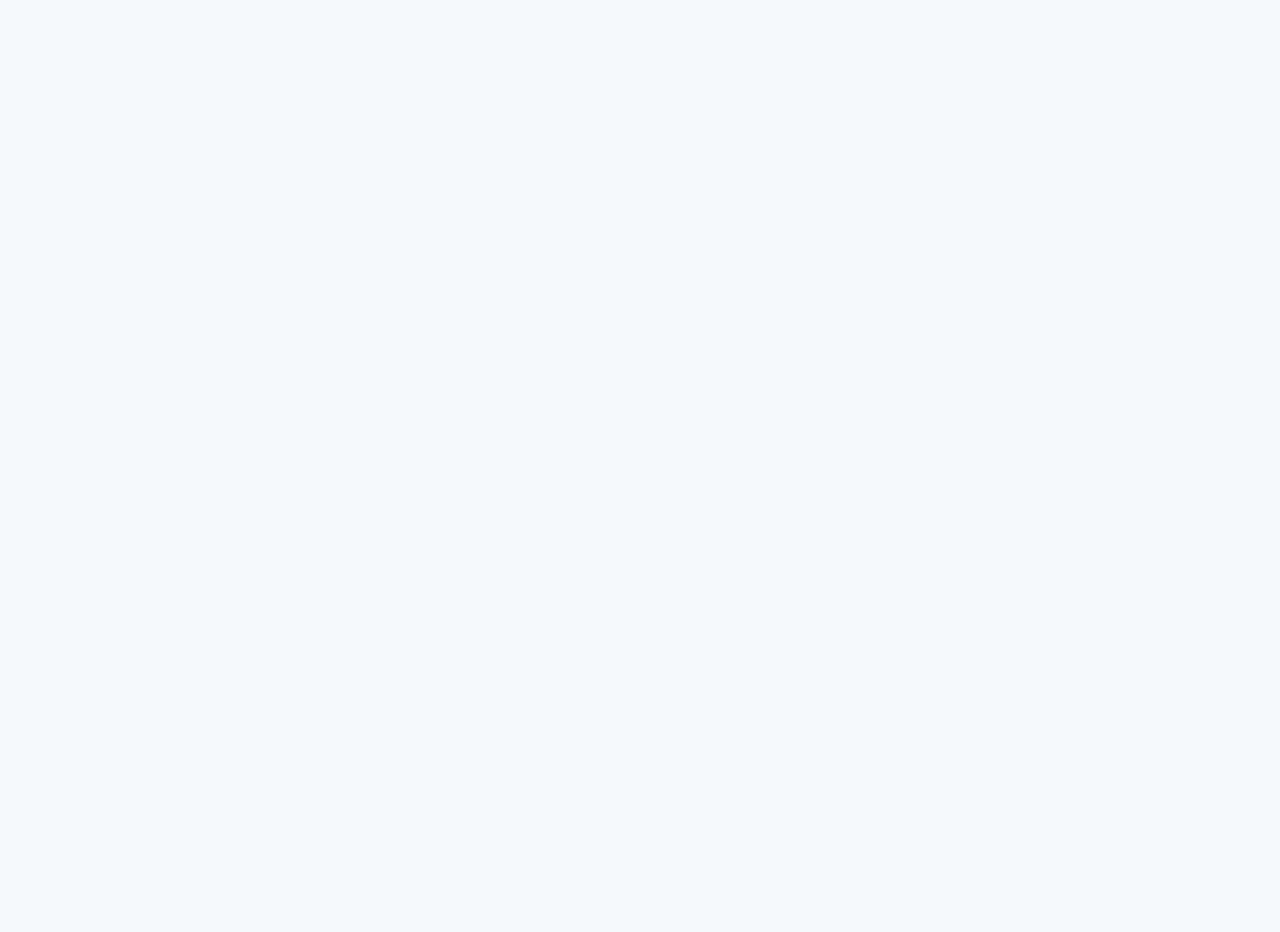
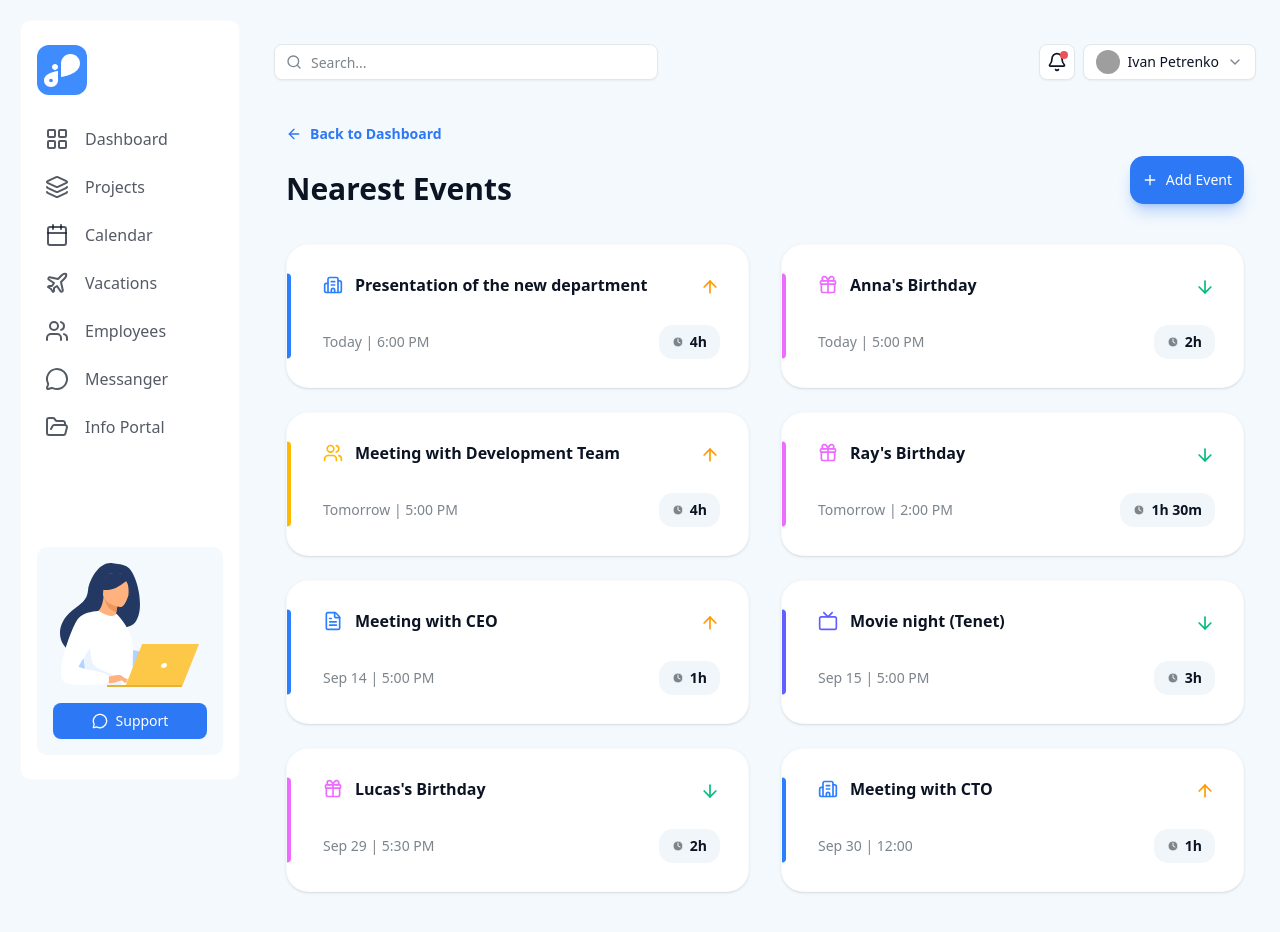
Before and after one commit to kotlovyim-dev/crm-workroom, a Next.js app in the folder web/: page /dashboard/nearest-events in a window 1280 px wide. Before the commit this address had no page. Shown: the top 932 px of the page. Before the commit the page ends 800 px from the top, so only its background shows below. Built offline with nearby package versions, Linux system fonts and the light colour scheme; grey boxes are pictures that could not be loaded.

Commit message:
feat: implement nearest events page including event card UI and data types.

```diff
--- /dev/null
+++ b/web/src/app/(dashboard)/dashboard/nearest-events/page.tsx
@@ -0,0 +1,86 @@
+import { Event } from "@/modules/dashboard/types/events";
+import { NearestEventsView } from "@/modules/dashboard/components/views/nearest-events-view";
+
+export const metadata = {
+    title: "Nearest Events | CRM Dashboard",
+    description: "Nearest Events page for tracking all upcoming tasks and meetings.",
+};
+
+const MOCK_EVENTS: Event[] = [
+    {
+        id: "1",
+        title: "Presentation of the new department",
+        dateLabel: "Today",
+        time: "6:00 PM",
+        duration: "4h",
+        type: "presentation",
+        trend: "up"
+    },
+    {
+        id: "2",
+        title: "Anna's Birthday",
+        dateLabel: "Today",
+        time: "5:00 PM",
+        duration: "2h",
+        type: "birthday",
+        trend: "down"
+    },
+    {
+        id: "3",
+        title: "Meeting with Development Team",
+        dateLabel: "Tomorrow",
+        time: "5:00 PM",
+        duration: "4h",
+        type: "meeting",
+        trend: "up"
+    },
+    {
+        id: "4",
+        title: "Ray's Birthday",
+        dateLabel: "Tomorrow",
+        time: "2:00 PM",
+        duration: "1h 30m",
+        type: "birthday",
+        trend: "down"
+    },
+    {
+        id: "5",
+        title: "Meeting with CEO",
+        dateLabel: "Sep 14",
+        time: "5:00 PM",
+        duration: "1h",
+        type: "other",
+        trend: "up"
+    },
+    {
+        id: "6",
+        title: "Movie night (Tenet)",
+        dateLabel: "Sep 15",
+        time: "5:00 PM",
+        duration: "3h",
+        type: "movie",
+        trend: "down"
+    },
+    {
+        id: "7",
+        title: "Lucas's Birthday",
+        dateLabel: "Sep 29",
+        time: "5:30 PM",
+        duration: "2h",
+        type: "birthday",
+        trend: "down"
+    },
+    {
+        id: "8",
+        title: "Meeting with CTO",
+        dateLabel: "Sep 30",
+        time: "12:00",
+        duration: "1h",
+        type: "presentation",
+        trend: "up"
+    }
+];
+
+export default function NearestEventsPage() {
+    return <NearestEventsView events={MOCK_EVENTS} />;
+}
--- /dev/null
+++ b/web/src/modules/dashboard/components/ui/event-card.tsx
@@ -0,0 +1,74 @@
+import { ArrowDown, ArrowUp, Building2, Clock, FileText, Gift, Tv, Users } from "lucide-react";
+import { Event } from "@/modules/dashboard/types/events";
+import { Card } from "@/components/ui/card";
+import { Badge } from "@/components/ui/badge";
+
+interface EventCardProps {
+    event: Event;
+}
+
+const TYPE_CONFIG = {
+    presentation: {
+        icon: Building2,
+        lineClass: "bg-blue-500",
+        iconClass: "text-blue-500",
+    },
+    birthday: {
+        icon: Gift,
+        lineClass: "bg-fuchsia-400",
+        iconClass: "text-fuchsia-400",
+    },
+    meeting: {
+        icon: Users,
+        lineClass: "bg-amber-400",
+        iconClass: "text-amber-400",
+    },
+    movie: {
+        icon: Tv,
+        lineClass: "bg-indigo-500",
+        iconClass: "text-indigo-500",
+    },
+    other: {
+        icon: FileText,
+        lineClass: "bg-blue-500",
+        iconClass: "text-blue-500",
+    },
+};
+
+export function EventCard({ event }: EventCardProps) {
+    const config = TYPE_CONFIG[event.type] || TYPE_CONFIG.other;
+    const Icon = config.icon;
+
+    return (
+        <Card className="relative rounded-3xl p-7 shadow-sm w-full hover:shadow-md transition-shadow duration-300">
+            <div
+                className={`absolute left-0 top-1/2 -translate-y-1/2 w-1 h-3/5 ${config.lineClass} rounded-r-md`}
+            />
+            <div className="flex justify-between items-start pl-2">
+                <div className="flex items-center gap-3">
+                    <Icon className={`w-5 h-5 stroke-2 ${config.iconClass}`} />
+                    <span className="text-foreground font-bold text-base">{event.title}</span>
+                </div>
+                {event.trend && (
+                    <div className="flex-shrink-0 ml-4 pt-1">
+                        {event.trend === "up" ? (
+                            <ArrowUp className="w-5 h-5 text-amber-500 stroke-2" />
+                        ) : (
+                            <ArrowDown className="w-5 h-5 text-emerald-500 stroke-2" />
+                        )}
+                    </div>
+                )}
+            </div>
+
+            <div className="flex justify-between items-center pl-2 pt-1">
+                <div className="text-muted-foreground text-sm font-medium">
+                    {event.dateLabel} | {event.time}
+                </div>
+                <Badge variant="secondary" className="px-3 py-1.5 rounded-xl font-semibold text-sm gap-1.5">
+                    <Clock className="w-4 h-4 fill-muted-foreground stroke-secondary" />
+                    {event.duration}
+                </Badge>
+            </div>
+        </Card>
+    );
+}
--- /dev/null
+++ b/web/src/modules/dashboard/components/views/nearest-events-view.tsx
@@ -0,0 +1,38 @@
+import Link from "next/link";
+import { ArrowLeft, Plus } from "lucide-react";
+import { Event } from "@/modules/dashboard/types/events";
+import { EventCard } from "@/modules/dashboard/components/ui/event-card";
+import { Button } from "@/components/ui/button";
+
+interface NearestEventsViewProps {
+    events: Event[];
+}
+
+export function NearestEventsView({ events }: NearestEventsViewProps) {
+    return (
+        <div className="flex flex-col w-full h-full max-w-8xl mx-auto pt-6 px-4 pb-10">
+            <div className="flex flex-col mb-10 gap-3">
+                <Link
+                    href="/dashboard"
+                    className="flex items-center gap-2 text-primary hover:text-primary/90 transition-colors text-sm font-semibold max-w-fit"
+                >
+                    <ArrowLeft className="w-4 h-4" />
+                    Back to Dashboard
+                </Link>
+                <div className="flex justify-between items-end">
+                    <h1 className="text-3xl font-bold text-foreground leading-none">Nearest Events</h1>
+                    <Button className="rounded-xl px-6 h-12 shadow-lg shadow-primary/30 hover:shadow-primary/50 hover:-translate-y-0.5">
+                        <Plus className="w-5 h-5 stroke-2" />
+                        Add Event
+                    </Button>
+                </div>
+            </div>
+
+            <div className="grid grid-cols-1 xl:grid-cols-2 gap-x-8 gap-y-6">
+                {events.map(event => (
+                    <EventCard key={event.id} event={event} />
+                ))}
+            </div>
+        </div>
+    );
+}
--- /dev/null
+++ b/web/src/modules/dashboard/types/events.ts
@@ -0,0 +1,13 @@
+export type EventType = "presentation" | "birthday" | "meeting" | "movie" | "other";
+
+export type EventTrend = "up" | "down";
+
+export interface Event {
+    id: string;
+    title: string;
+    dateLabel: string;
+    time: string;
+    duration: string;
+    type: EventType;
+    trend?: EventTrend;
+}
```
